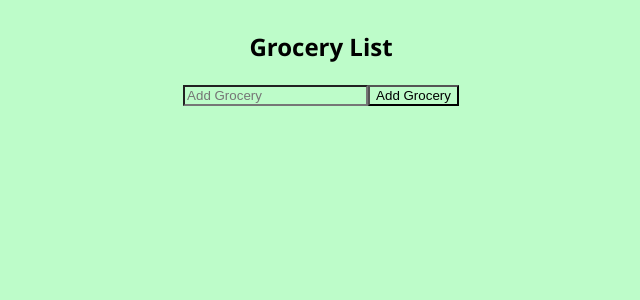
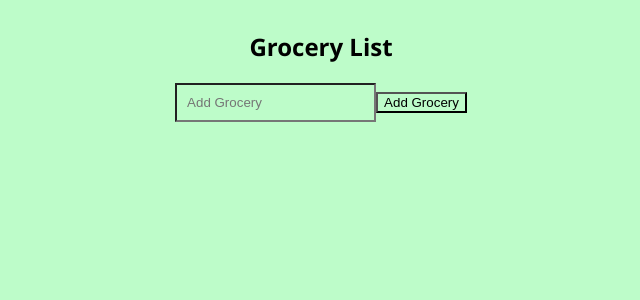
Before and after one commit to Eshhaa11/grocery-list, a React (Create React App) app: page / in a window 1280 px wide. Shown: the top 300 px of the page, without its empty margins (319-959 px from the left). Built offline with nearby package versions, Linux system fonts and the light colour scheme.

Commit message:
added input padding

```diff
--- a/src/Components/Grocery.css
+++ b/src/Components/Grocery.css
@@ -9,3 +9,7 @@
     text-align: center;
     font-family: 'Segoe UI';
 }
+
+input {
+    padding: 10px;
+}
```
